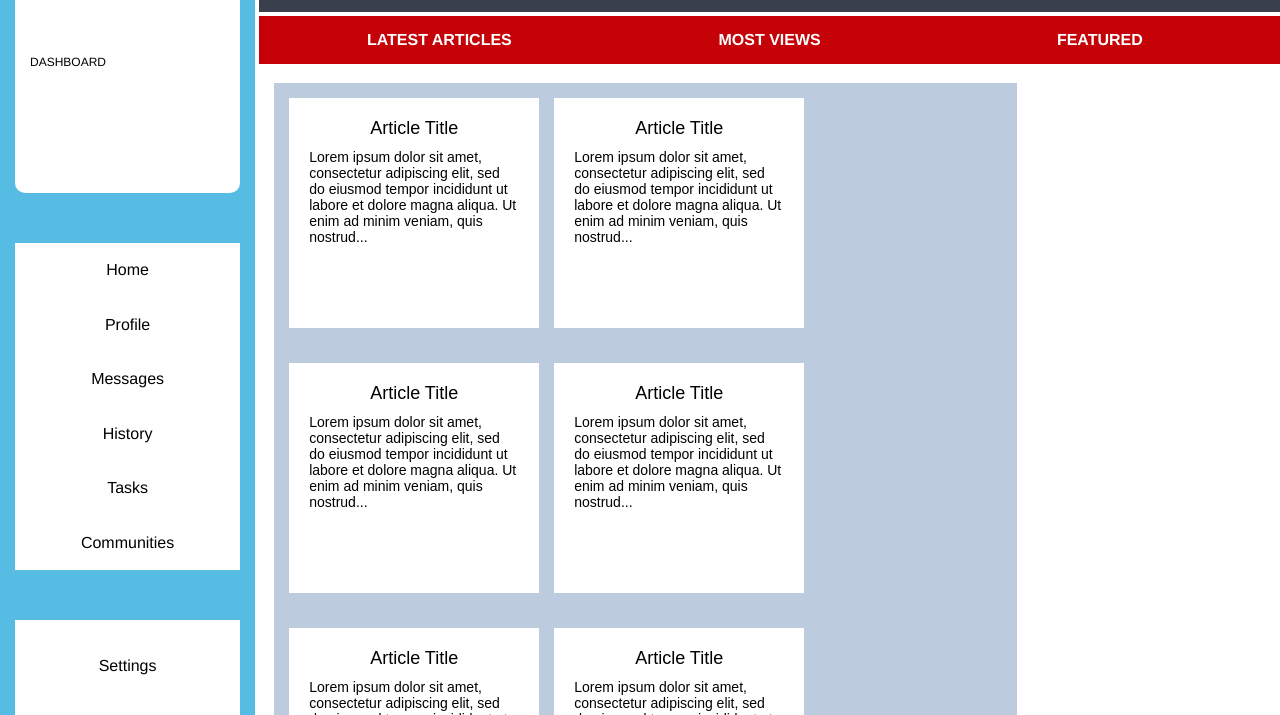
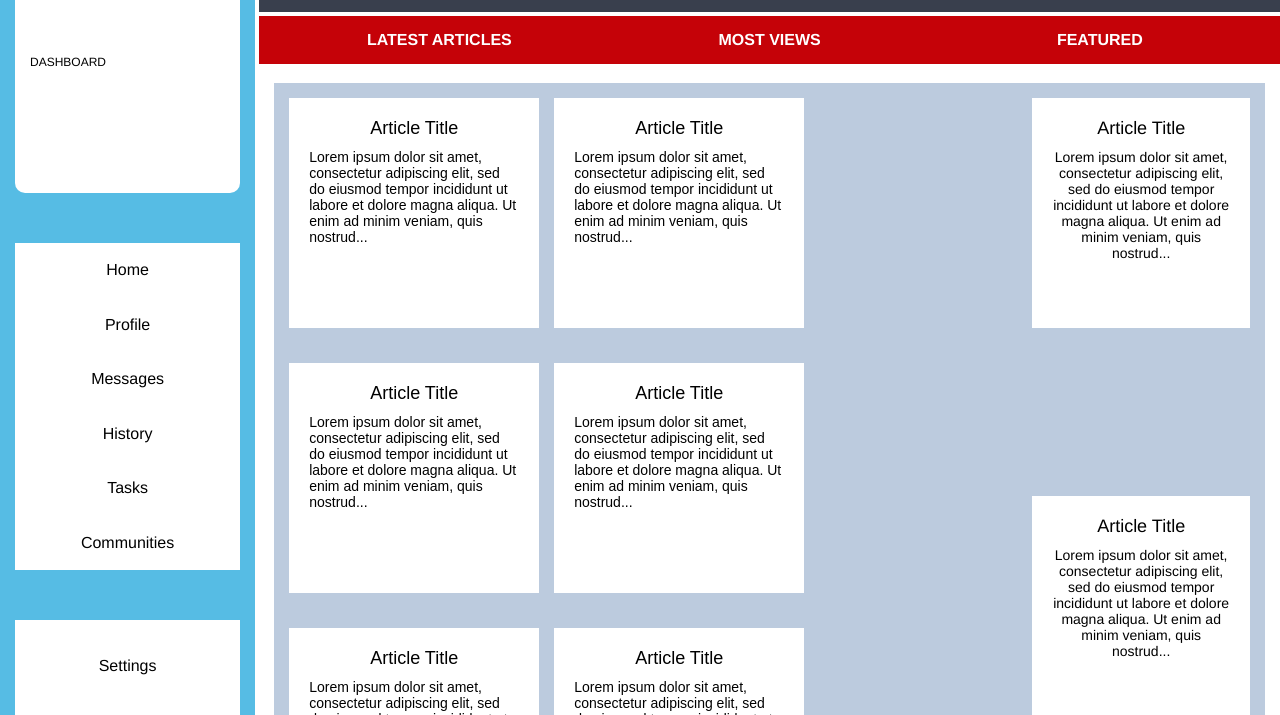
Before and after one commit to osoriogeorge/Project-Admin-Dashboard, a plain HTML site: page index.html in a window 1280 px wide. Shown: the part 85-800 px from the top of the page. Drawn offline with Linux system fonts and the light colour scheme.

Commit message:
saving the html

```diff
--- a/index.html
+++ b/index.html
@@ -99,6 +99,24 @@
             </p>
           </div>
         </div>
+        <div class="article-aside">
+          <div class="card">
+            <p class="title">Article Title</p>
+            <p>
+              Lorem ipsum dolor sit amet, consectetur adipiscing elit, sed do
+              eiusmod tempor incididunt ut labore et dolore magna aliqua. Ut
+              enim ad minim veniam, quis nostrud...
+            </p>
+          </div>
+          <div class="card">
+            <p class="title">Article Title</p>
+            <p>
+              Lorem ipsum dolor sit amet, consectetur adipiscing elit, sed do
+              eiusmod tempor incididunt ut labore et dolore magna aliqua. Ut
+              enim ad minim veniam, quis nostrud...
+            </p>
+          </div>
+        </div>
       </div>
 
       <div class="footer">
```
